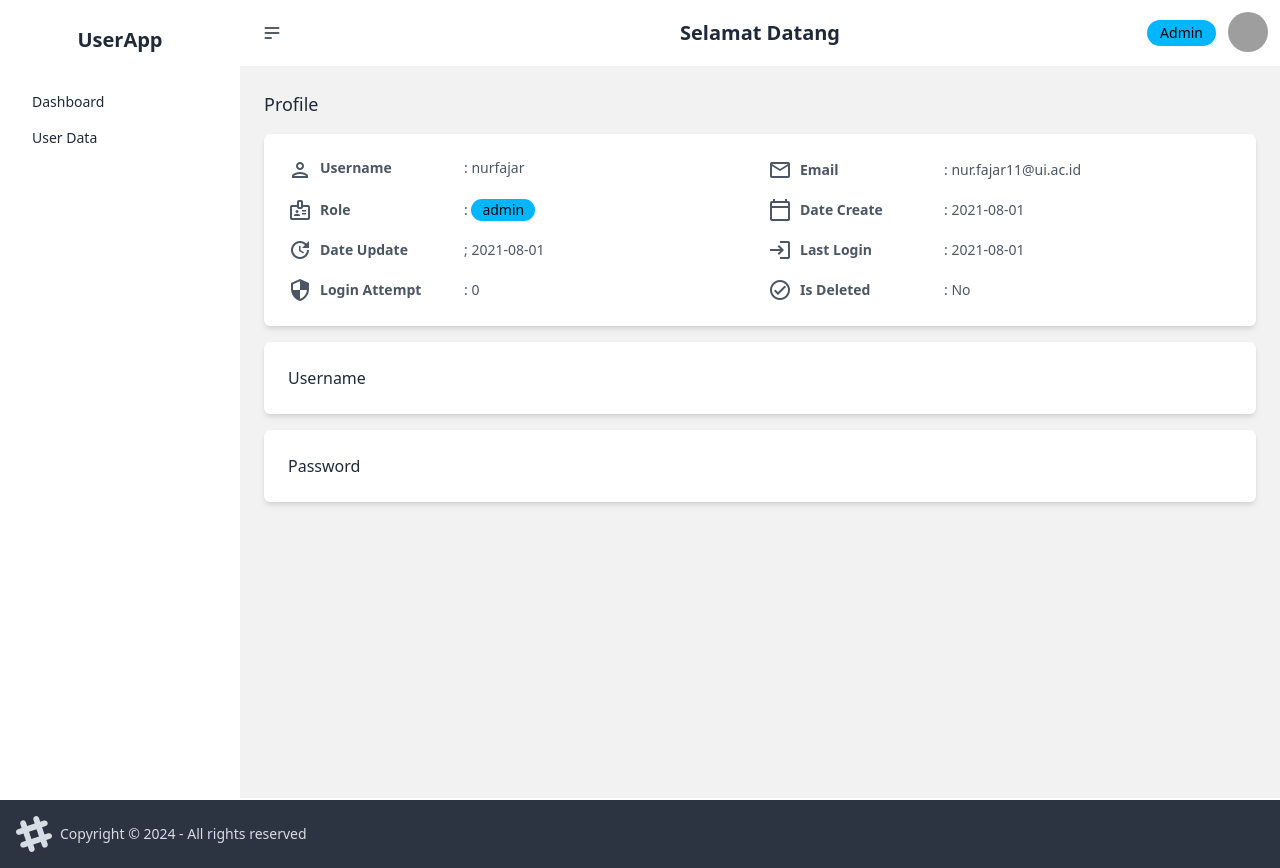
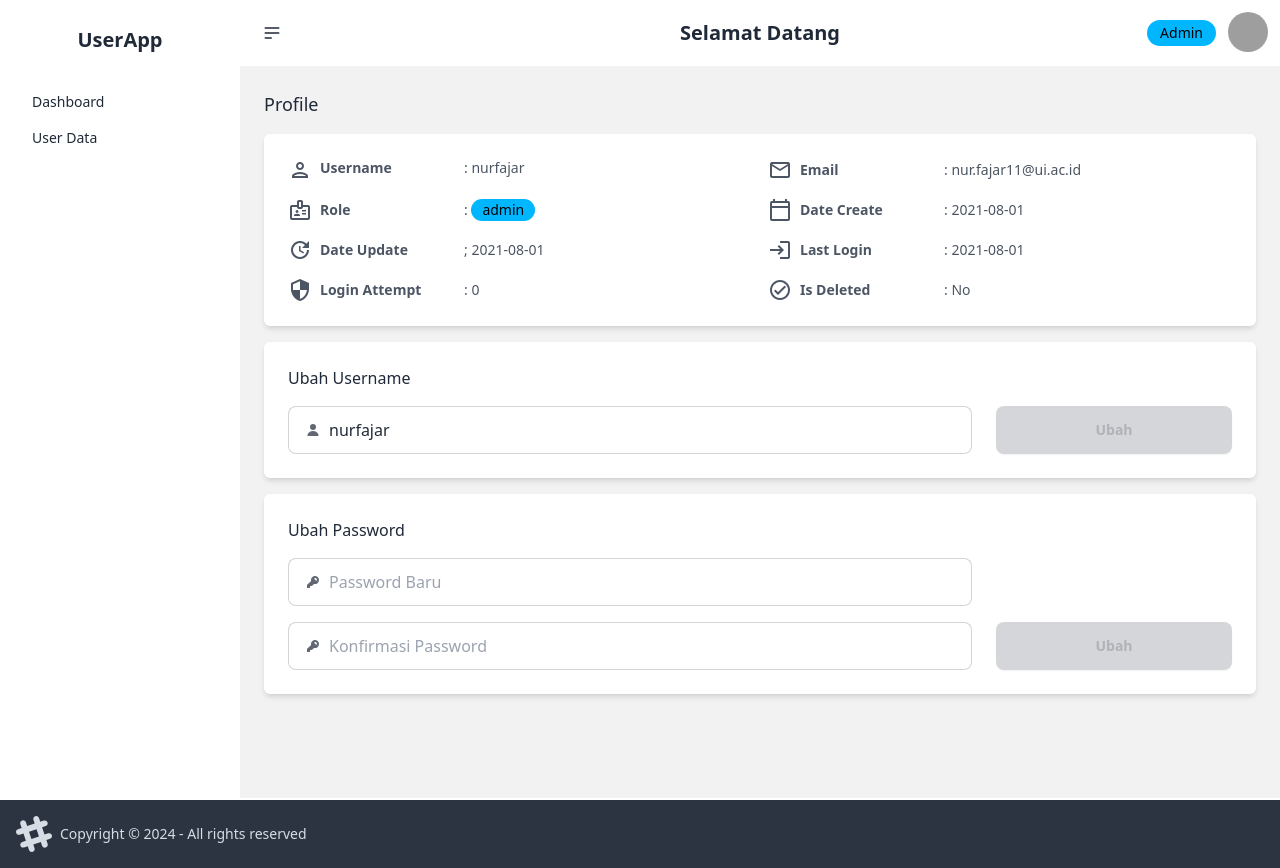
Before and after one commit to NurFajarSA/UserApp, a Next.js app: page /profile in a window 1280 px wide. Built offline with nearby package versions, Linux system fonts and the light colour scheme; grey boxes are pictures that could not be loaded.

Commit message:
feat: Add change password form

```diff
--- /dev/null
+++ b/src/app/components/change-password-form/index.tsx
@@ -0,0 +1,64 @@
+import { useEffect, useState } from "react";
+
+const ChangePasswordForm: React.FC = () => {
+    const [newPassword, setNewPassword] = useState("");
+    const [confirmPassword, setConfirmPassword] = useState("");
+
+    return (
+        <div className="flex flex-col gap-4 my-card">
+            <div className="text-md font-medium">Ubah Password</div>
+            <form className="flex justify-between items-end">
+                <div className="flex flex-col gap-4 w-3/4 mr-6 ">
+                    <label className="input input-bordered flex items-center gap-2">
+                        <svg
+                            xmlns="http://www.w3.org/2000/svg"
+                            viewBox="0 0 16 16"
+                            fill="currentColor"
+                            className="h-4 w-4 opacity-70">
+                            <path
+                                fillRule="evenodd"
+                                d="M14 6a4 4 0 0 1-4.899 3.899l-1.955 1.955a.5.5 0 0 1-.353.146H5v1.5a.5.5 0 0 1-.5.5h-2a.5.5 0 0 1-.5-.5v-2.293a.5.5 0 0 1 .146-.353l3.955-3.955A4 4 0 1 1 14 6Zm-4-2a.75.75 0 0 0 0 1.5.5.5 0 0 1 .5.5.75.75 0 0 0 1.5 0 2 2 0 0 0-2-2Z"
+                                clipRule="evenodd" />
+                        </svg>
+                        <input
+                            type="password"
+                            placeholder="Password Baru"
+                            value={newPassword}
+                            onChange={(e) => {
+                                setNewPassword(e.target.value);
+                            }}
+                        />
+                    </label>
+                    <label className="input input-bordered flex items-center gap-2">
+                        <svg
+                            xmlns="http://www.w3.org/2000/svg"
+                            viewBox="0 0 16 16"
+                            fill="currentColor"
+                            className="h-4 w-4 opacity-70">
+                            <path
+                                fillRule="evenodd"
+                                d="M14 6a4 4 0 0 1-4.899 3.899l-1.955 1.955a.5.5 0 0 1-.353.146H5v1.5a.5.5 0 0 1-.5.5h-2a.5.5 0 0 1-.5-.5v-2.293a.5.5 0 0 1 .146-.353l3.955-3.955A4 4 0 1 1 14 6Zm-4-2a.75.75 0 0 0 0 1.5.5.5 0 0 1 .5.5.75.75 0 0 0 1.5 0 2 2 0 0 0-2-2Z"
+                                clipRule="evenodd" />
+                        </svg>
+                        <input
+                            type="password"
+                            placeholder="Konfirmasi Password"
+                            value={confirmPassword}
+                            onChange={(e) => {
+                                setConfirmPassword(e.target.value);
+                            }}
+                        />
+                    </label>
+                </div>
+                {newPassword !== "" && confirmPassword !== "" && newPassword === confirmPassword && (
+                    <button className="btn btn-primary w-1/4" type="submit">Ubah</button>
+                )}
+                {(newPassword === "" || confirmPassword === "" || newPassword !== confirmPassword) && (
+                    <button className="btn btn-primary w-1/4" type="submit" disabled>Ubah</button>
+                )}
+            </form>
+        </div>
+    );
+}
+
+export default ChangePasswordForm;
--- a/src/app/components/user-profile/index.tsx
+++ b/src/app/components/user-profile/index.tsx
@@ -1,5 +1,7 @@
 import UserDetailCard from "../user-detail-card";
 import { User } from "@/app/models/User";
+import UsernameForm from "../username-form";
+import ChangePasswordForm from "../change-password-form";
 
 interface UserProfileProps {
     user: User;
@@ -10,12 +12,8 @@ const UserProfile: React.FC<UserProfileProps> = ({user}) => {
     return (
         <div className="flex flex-col gap-4 min-h-standard">
             <UserDetailCard user={user} />
-            <div className="my-card">
-                Username
-            </div>
-            <div className="my-card">
-                Password
-            </div>
+            <UsernameForm username={user.username}/>
+            <ChangePasswordForm />
         </div>
     );
 }
```
